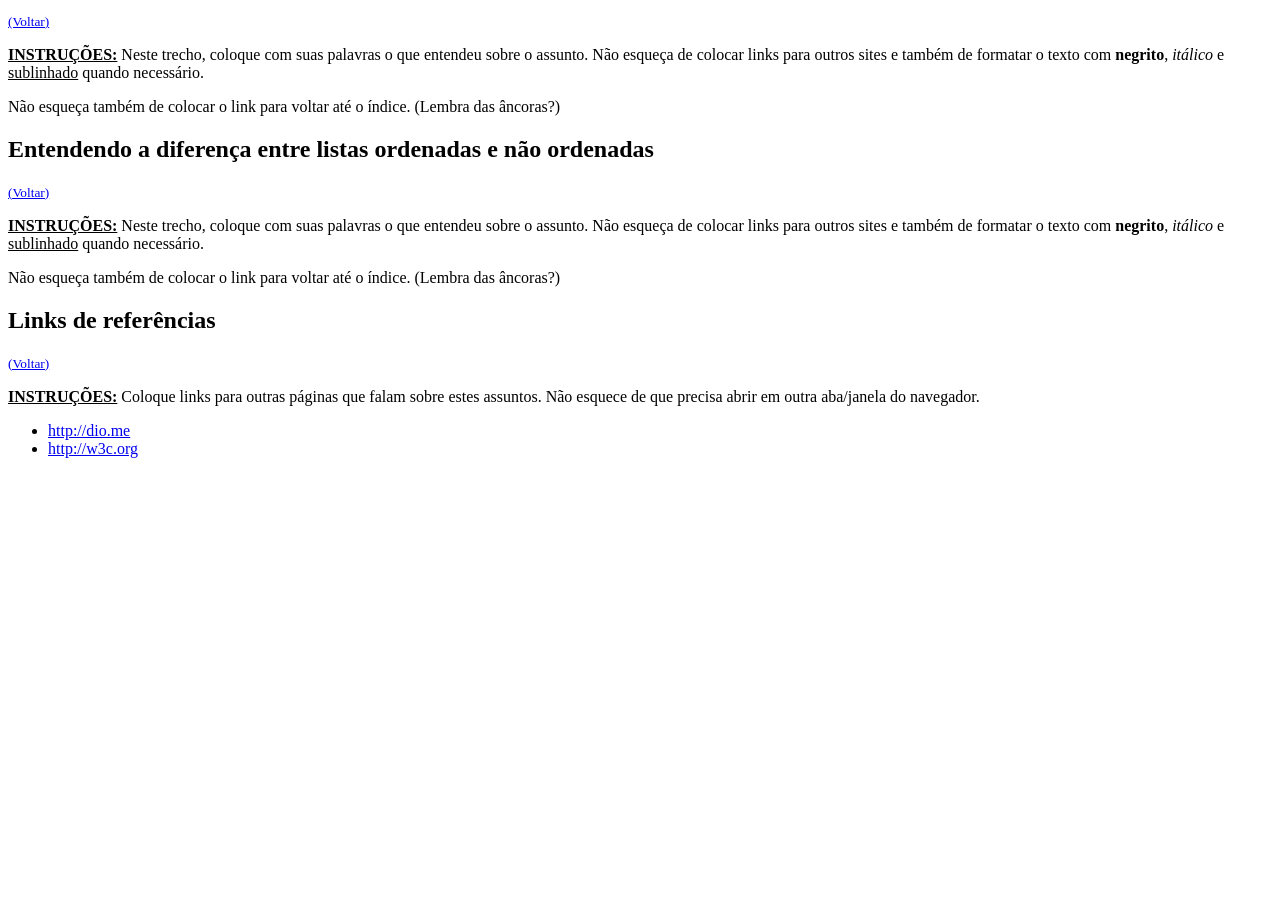
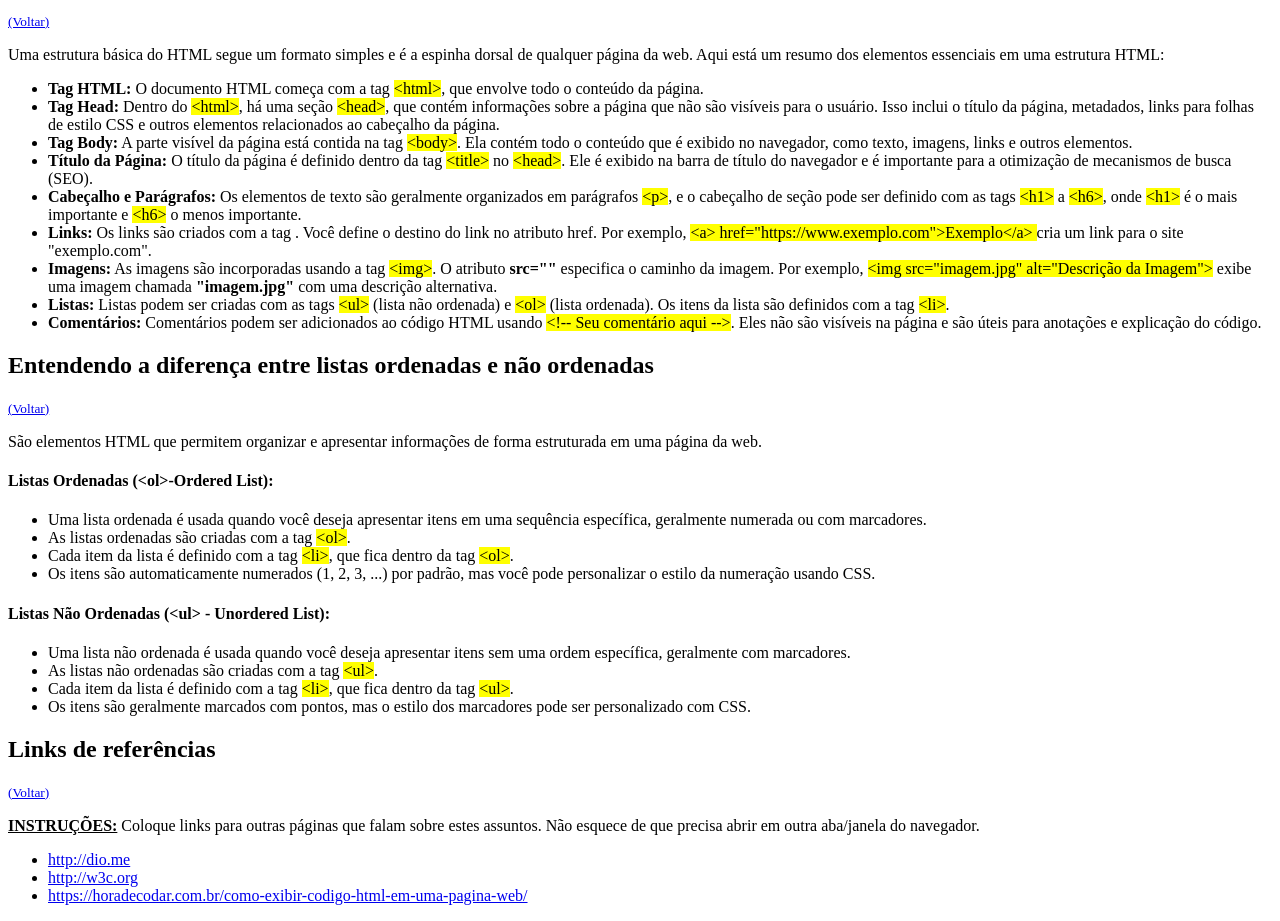
Before and after one commit to LucasHO94/DIO.Desafio1HTML, a plain HTML site: page index.html in a window 1280 px wide. Shown: the part 1200-2121 px from the top of the page. Before the commit the page ends 1674 px from the top, so only its background shows below. Drawn offline with Linux system fonts and the light colour scheme.

Commit message:
update v1.1

```diff
--- a/index.html
+++ b/index.html
@@ -52,17 +52,38 @@
 
     <h2 id="estrutura">Como é uma estrutura básica de um HTML?</h2>
     <small><a href="#inicio">(Voltar)</a></small>
-    <p><strong><u>INSTRUÇÕES:</u> </strong>Neste trecho, coloque com suas palavras o que entendeu sobre o assunto.
-       Não esqueça de colocar links para outros sites e também de formatar o texto com
-       <strong>negrito</strong>, <i>itálico</i> e <u>sublinhado</u> quando necessário.</p>
-    <p>Não esqueça também de colocar o link para voltar até o índice. (Lembra das âncoras?)</p>
+    <p>Uma estrutura básica do HTML segue um formato simples e é a espinha dorsal de qualquer página da web. Aqui está um resumo dos elementos essenciais em uma estrutura HTML:</p>
+    <ul>
+        <li><strong>Tag HTML:</strong> O documento HTML começa com a tag <mark>&lt;html&gt;</mark>, que envolve todo o conteúdo da página.</li>
+        <li><strong>Tag Head:</strong> Dentro do <mark>&lt;html&gt;</mark>, há uma seção <mark>&lt;head&gt;</mark>, que contém informações sobre a página que não são visíveis para o usuário. Isso inclui o título da página, metadados, links para folhas de estilo CSS e outros elementos relacionados ao cabeçalho da página.</li>
+        <li><strong>Tag Body:</strong> A parte visível da página está contida na tag <mark>&lt;body&gt;</mark>. Ela contém todo o conteúdo que é exibido no navegador, como texto, imagens, links e outros elementos.</li>
+        <li><strong>Título da Página:</strong> O título da página é definido dentro da tag <mark>&lt;title&gt;</mark> no <mark>&lt;head&gt;</mark>. Ele é exibido na barra de título do navegador e é importante para a otimização de mecanismos de busca (SEO).</li>
+        <li><strong>Cabeçalho e Parágrafos:</strong> Os elementos de texto são geralmente organizados em parágrafos <mark>&lt;p&gt;</mark>, e o cabeçalho de seção pode ser definido com as tags <mark>&lt;h1&gt;</mark> a <mark>&lt;h6&gt;</mark>, onde <mark>&lt;h1&gt;</mark> é o mais importante e <mark>&lt;h6&gt;</mark> o menos importante.</li>
+        <li><strong>Links:</strong> Os links são criados com a tag <a>. Você define o destino do link no atributo href. Por exemplo, <mark>&lt;a&gt; href="https://www.exemplo.com">Exemplo&lt;/a&gt; </mark>cria um link para o site "exemplo.com".</li>
+        <li><strong>Imagens:</strong> As imagens são incorporadas usando a tag <mark>&lt;img&gt;</mark>. O atributo <strong>src=""</strong> especifica o caminho da imagem. Por exemplo, <mark>&lt;img src="imagem.jpg" alt="Descrição da Imagem"></mark> exibe uma imagem chamada <strong>"imagem.jpg"</strong> com uma descrição alternativa.</li>
+        <li><strong>Listas:</strong> Listas podem ser criadas com as tags <mark>&lt;ul&gt;</mark> (lista não ordenada) e <mark>&lt;ol&gt;</mark> (lista ordenada). Os itens da lista são definidos com a tag <mark>&lt;li&gt;</mark>.</li>
+        <li><strong>Comentários:</strong> Comentários podem ser adicionados ao código HTML usando <mark>&lt;!-- Seu comentário aqui --&gt;</mark>. Eles não são visíveis na página e são úteis para anotações e explicação do código.</li>
+
+    </ul>
 
     <h2 id="listas">Entendendo a diferença entre listas ordenadas e não ordenadas</h2>
     <small><a href="#inicio">(Voltar)</a></small>
-    <p><strong><u>INSTRUÇÕES:</u> </strong>Neste trecho, coloque com suas palavras o que entendeu sobre o assunto.
-       Não esqueça de colocar links para outros sites e também de formatar o texto com
-       <strong>negrito</strong>, <i>itálico</i> e <u>sublinhado</u> quando necessário.</p>
-    <p>Não esqueça também de colocar o link para voltar até o índice. (Lembra das âncoras?)</p>
+    <p>São elementos HTML que permitem organizar e apresentar informações de forma estruturada em uma página da web. </p>
+    <h4>Listas Ordenadas (&lt;ol&gt;-Ordered List):</h4>
+    <ul>
+        <li>Uma lista ordenada é usada quando você deseja apresentar itens em uma sequência específica, geralmente numerada ou com marcadores.</li>
+        <li>As listas ordenadas são criadas com a tag <mark>&lt;ol&gt;</mark>.</li>
+        <li>Cada item da lista é definido com a tag <mark>&lt;li&gt;</mark>, que fica dentro da tag <mark>&lt;ol&gt;</mark>.</li>
+        <li>Os itens são automaticamente numerados (1, 2, 3, ...) por padrão, mas você pode personalizar o estilo da numeração usando CSS.</li>
+    </ul>
+
+    <h4>Listas Não Ordenadas (&lt;ul&gt; - Unordered List):</h4>
+    <ul>
+        <li>Uma lista não ordenada é usada quando você deseja apresentar itens sem uma ordem específica, geralmente com marcadores.</li>
+        <li>As listas não ordenadas são criadas com a tag <mark>&lt;ul&gt;</mark>.</li>
+        <li>Cada item da lista é definido com a tag <mark>&lt;li&gt;</mark>, que fica dentro da tag <mark>&lt;ul&gt;</mark>.</li>
+        <li>Os itens são geralmente marcados com pontos, mas o estilo dos marcadores pode ser personalizado com CSS.</li>
+    </ul>
 
     <h2 id="referencias">Links de referências</h2>
     <small><a href="#inicio">(Voltar)</a></small>
@@ -70,6 +91,7 @@
     <ul>
         <li><a href="#">http://dio.me</a></li>
         <li><a href="#">http://w3c.org</a></li>
+        <li><a href="#">https://horadecodar.com.br/como-exibir-codigo-html-em-uma-pagina-web/</a></li>
     </ul>
 
 </body>
```
